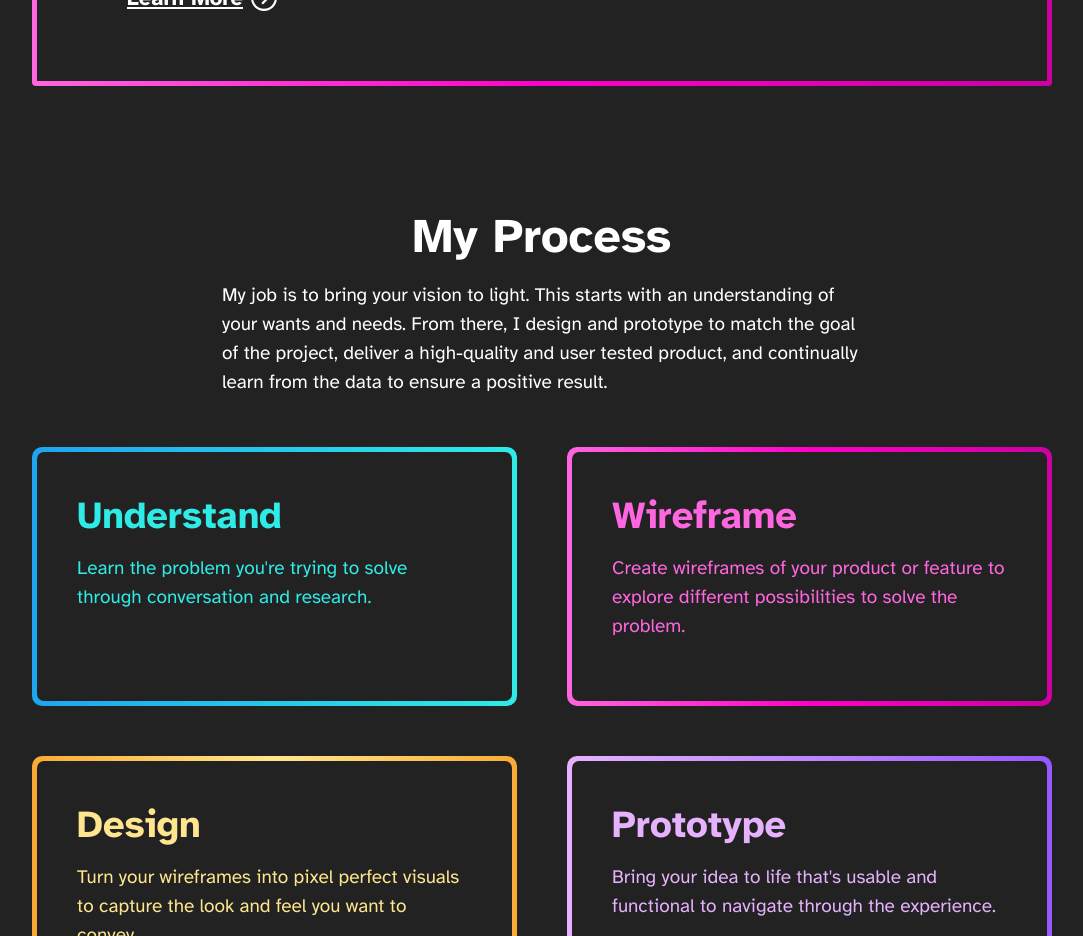
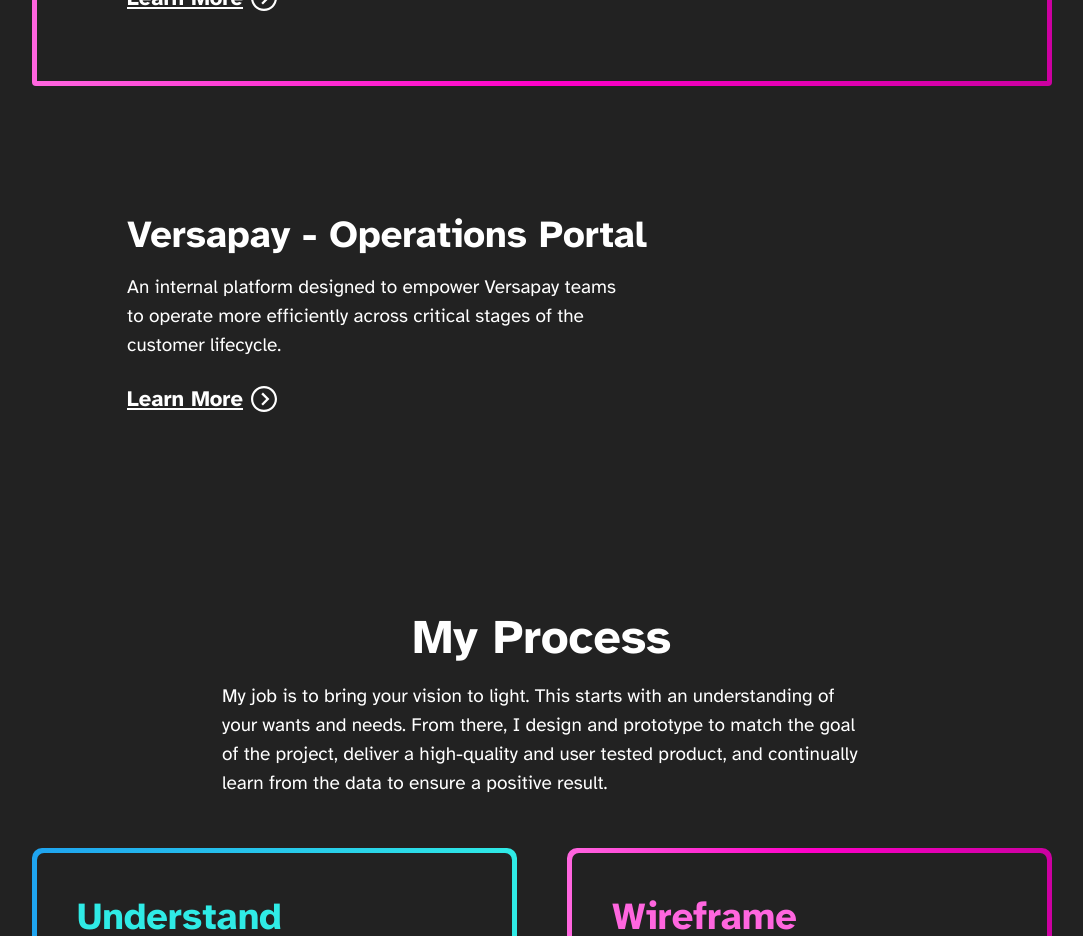
Before and after one commit to brianetoon/andy, a Vue app: page /#/ in a window 1280 px wide. Shown: the part 2740-3676 px from the top of the page, without its empty margins (98-1181 px from the left). Built offline with nearby package versions, Linux system fonts and the light colour scheme.

Commit message:
versapay banner & banner component update

```diff
--- a/src/components/project_details/Banner.vue
+++ b/src/components/project_details/Banner.vue
@@ -2,7 +2,7 @@
     <section class="project-banner" :class="banner.background">
       <div class="container full-height">
         <div class="row full-height v-center">
-          <div :class="banner.colWidth">
+          <div>
             <h1>{{ banner.title }}</h1>
             <p>{{ banner.text }}</p>
           </div>
@@ -20,11 +20,15 @@
 <style>
 
 .project-banner {
-    height: var(--hero-height);
-    width: 100%;
+  height: var(--hero-height);
+  width: 100%;
 }
 .project-banner h1 {
-    margin-bottom: 20px;
+  margin-bottom: 20px;
+}
+.project-banner p {
+  max-width: 550px;
+  width: 100%;
 }
 .project-banner .container {
   max-width: 1120px;
@@ -46,18 +50,22 @@
     background-size: cover;
     background-position: center;
 }
+.versapay-banner {
+    background-image: url('../../assets/images/banners/versapay_banner.png');
+    background-size: cover;
+    background-position: center;
+}
+.versapay-banner > * {
+    color: black;
+}
+
 .lambdoge-banner {
     background: radial-gradient(37.19% 146.49% at 45.98% 49%, #FFE68E 0%, #F9AB34 100%);
 }
-
-.lambdoge-banner p {
-  max-width: 550px;
-  width: 100%;
-}
-
 .lambdoge-banner > * {
     color: black;
 }
+
 .nebula-banner {
     background: linear-gradient(95.06deg, #FF66DF 2.48%, #FF00C9 27.7%, #CC00A1 56.28%);
 }
--- a/src/store.js
+++ b/src/store.js
@@ -9,7 +9,6 @@
             gradient: "bread-account-center",
             lead: "Manage your credit card with Account Center. Make a payment, view your transactions and statements, redeem rewards, lock your card, and manage your profile all within your Account Center.",
             banner: {
-                colWidth: 'col-9 col-md-11 col-xs-16',
                 title: "Bread Financial - Account Center",
                 text: "Manage your credit card with Account Center. Make a payment, view your transactions and statements, redeem rewards, lock your card, and manage your profile all within your Account Center. ",
                 background: 'bread-account-center-banner'
@@ -116,7 +115,6 @@
             gradient: "bread-easypay",
             lead: "Pay faster without signing in. Comenity's EasyPay is a great way to pay your bill in a hurry.",
             banner: {
-                colWidth: 'col-9 col-md-11 col-xs-16',
                 title: "Bread Financial - EasyPay",
                 text: "Pay Faster Without Signing In. Comenity’s EasyPay is a great way to pay your bill in a hurry.",
                 background: 'bread-easypay-banner'
@@ -265,7 +263,6 @@
             gradient: "lamden",
             lead: "Lamden is the performant Python-based blockchain platform that makes using and creating the next generation of dApps easy for everyone.",
             banner: {
-                colWidth: 'col-11 col-md-13 col-xs-16',
                 title: "Lamden - Blockchain",
                 text: "In 2018 I started following Lamden. What began as curiosity about blockchain bloomed into a relationship with the team and lots of freelance opportunities.",
                 background: 'lamden-banner'
@@ -406,7 +403,6 @@
                 title: "LambDoge - Comic NFTs",
                 text: "A comic book series that is written by, voted on and enjoyed by the LambDoge community.",
                 background: 'lambdoge-banner',
-                colWidth: 'col col-md-13 col-xs-16'
             },
 
             sections: [
@@ -495,7 +491,6 @@
                 title: "Nebula - DeFi",
                 text: "Helps bring new projects to life by removing barriers to development, connecting projects and users, and rewarding contributors",
                 background: 'nebula-banner',
-                colWidth: 'col-9 col-md-13 col-xs-16',
             },
 
             sections: [
@@ -564,8 +559,44 @@
                 },
             ]
         },
+        {
+            id: 5,
+            title: "Versapay - Operations Portal",
+            name: "versapay - operations portal",
+            link_name: "Versapay",
+            slug: "versapay",
+            gradient: "",
+            lead: "An internal platform designed to empower Versapay teams to operate more efficiently across critical stages of the customer lifecycle.",
+            banner: {
+                title: "Versapay - Operations Portal",
+                text: "An internal platform designed to empower Versapay teams to operate more efficiently across critical stages of the customer lifecycle.",
+                background: "versapay-banner"
+            },
+
+            sections: [
+                {
+                    title: "Final Product",
+                    intro: "I've lead white label projects (200+ client websites) from idea to launch on Account Center. This is a deep dive into just one of those projects; credit card activation.",
+                    button: {
+                        classes: "btn btn-gradient btn-gradient-blue",
+                        text: "View Account Center",
+                        url: "https://d.comenity.net/ac/nflvisa/public/home"
+                    },
+                    image: {
+                        url: "/featured-projects/final/bread-account-center.png",
+                        alt: "Bread Account Center - Final Product",
+                        classes: "bread image-wrap"
+                    }
+                },
+                {
+                    title: "The Problem",
+                    intro: "The Problem: How might we make card activation faster to increase spend on credit cards while also encouraging registration, paperless, and Account Assure.",
+                    deliverables: ['Problem Statement', 'Low Fidelity Designs', 'Competitive Analysis', 'Prototypes', 'Flows', 'User Testing', 'Scenarios', 'High Fidelity Designs']
+                },
+            ]
+        },
         // {
-        //     id: 5,
+        //     id: 6,
         //     title: "Blender - dApp",
         //     name: "blender",
         //     link_name: "Blender",
@@ -578,7 +609,6 @@
         //         title: "Blender - dApp",
         //         text: "Blender is a smart contract on Lamden that makes it possible to send transactions anonymously — your transfer address will never know where it originated.",
         //         background: 'blender-banner',
-        //         colWidth: 'col-9 col-md-13 col-xs-16',
         //     },
 
         //     sections: [
```
Also changed, not shown: src/assets/images/banners/versapay_banner.png (added).
